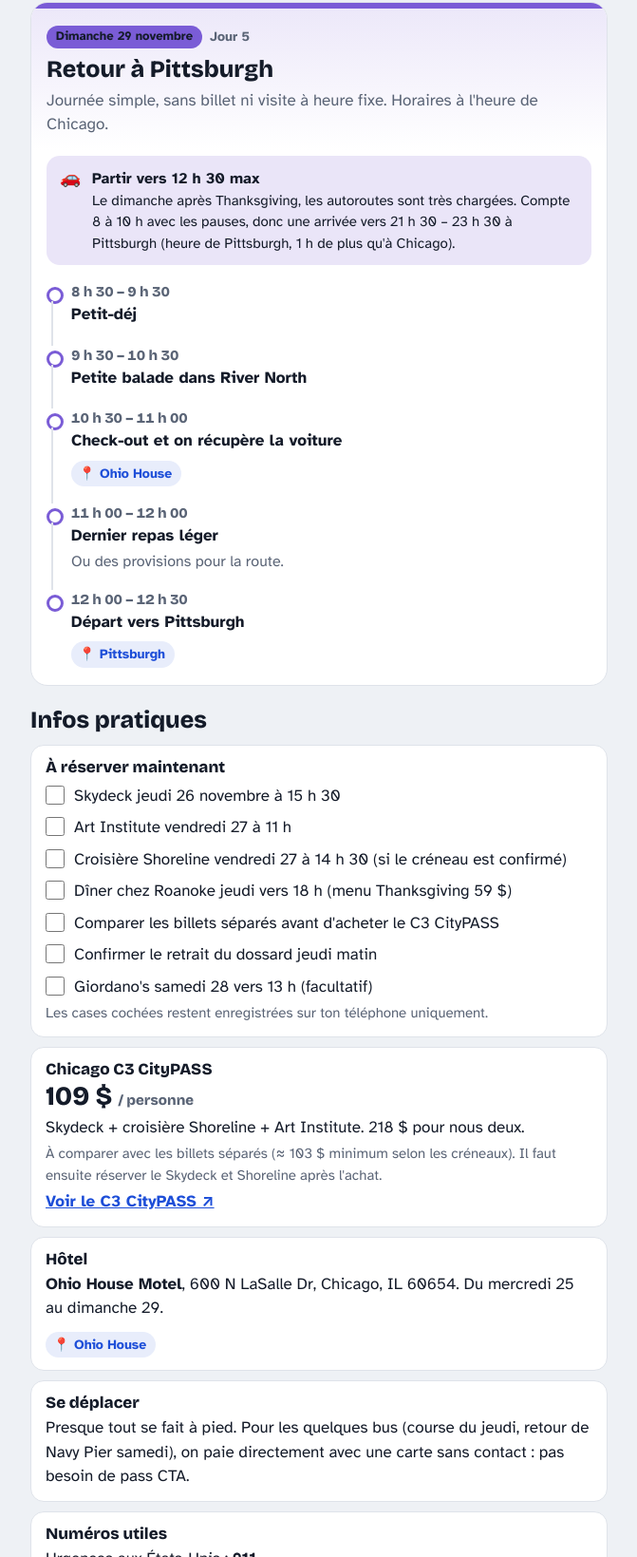
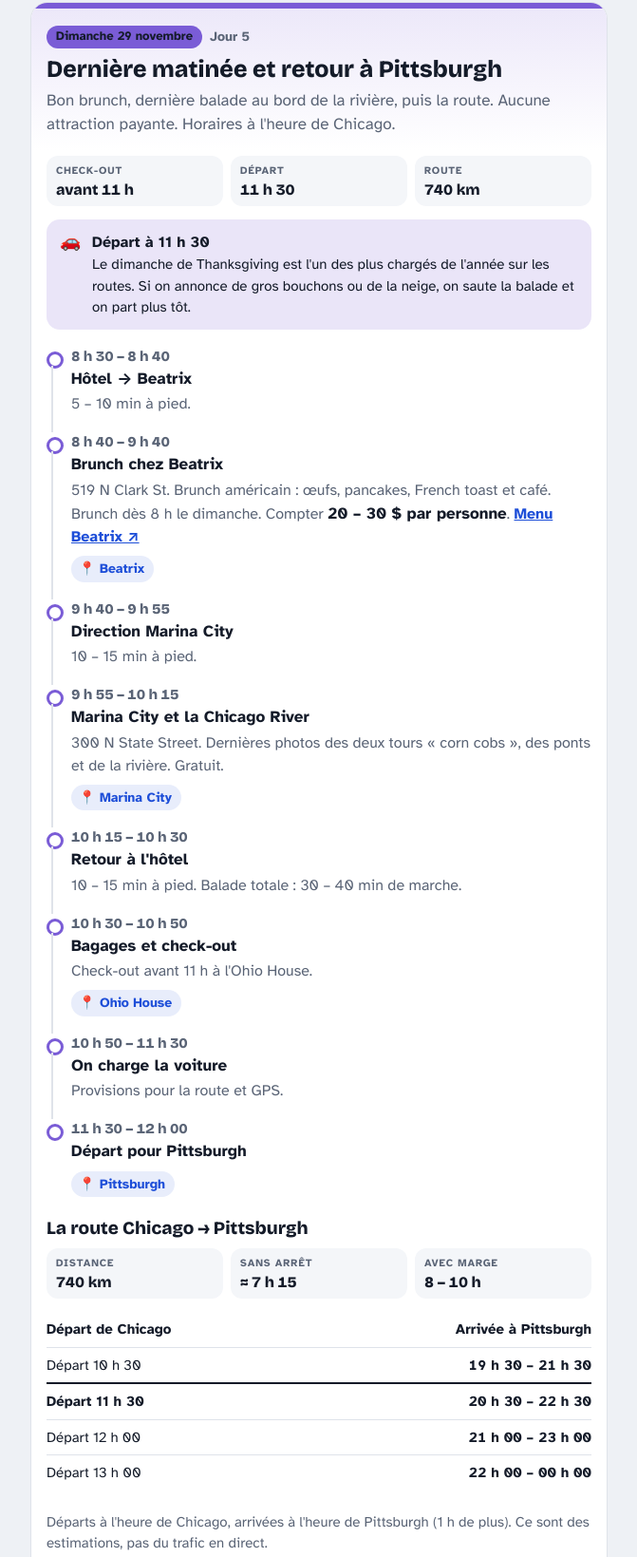
Before and after one commit to enzocherif/vacances_chicago, a plain HTML site: page index.html in a window 1280 px wide. Shown: the part 8167-9806 px from the top of the page at 95% size, without its empty margins (304-975 px from the left). Drawn offline with nearby package versions, Linux system fonts and the light colour scheme.

Commit message:
Dimanche détaillé : brunch Beatrix, Marina City et route du retour
Co-Authored-By: Claude Opus 5.5 <noreply@anthropic.com>
Claude-Session: https://claude.ai/code/session_011rEUkWfWFcShCXAR3YMkxA

```diff
--- a/index.html
+++ b/index.html
@@ -360,18 +360,30 @@ footer { color: var(--muted); font-size: 14px; padding-block: 18px 36px; }
   <section class="day" id="dim-29" data-date="2026-11-29" style="--c: var(--d5)">
     <header>
       <p class="meta"><span class="tag">Dimanche 29 novembre</span> Jour 5</p>
-      <h2>Retour à Pittsburgh</h2>
-      <p class="sub">Journée simple, sans billet ni visite à heure fixe. Horaires à l'heure de Chicago.</p>
+      <h2>Dernière matinée et retour à Pittsburgh</h2>
+      <p class="sub">Bon brunch, dernière balade au bord de la rivière, puis la route. Aucune attraction payante. Horaires à l'heure de Chicago.</p>
     </header>
     <div class="body">
-      <div class="info key"><span class="ico" aria-hidden="true">🚗</span><div><b>Partir vers 12 h 30 max</b>Le dimanche après Thanksgiving, les autoroutes sont très chargées. Compte 8 à 10 h avec les pauses, donc une arrivée vers 21 h 30 – 23 h 30 à Pittsburgh (heure de Pittsburgh, 1 h de plus qu'à Chicago).</div></div>
+      <dl class="stats"><div><dt>Check-out</dt><dd>avant 11 h</dd></div><div><dt>Départ</dt><dd>11 h 30</dd></div><div><dt>Route</dt><dd>740 km</dd></div></dl>
+      <div class="info key"><span class="ico" aria-hidden="true">🚗</span><div><b>Départ à 11 h 30</b>Le dimanche de Thanksgiving est l'un des plus chargés de l'année sur les routes. Si on annonce de gros bouchons ou de la neige, on saute la balade et on part plus tôt.</div></div>
       <ol class="timeline">
-        <li><time>8 h 30 – 9 h 30</time><div><b>Petit-déj</b></div></li>
-        <li><time>9 h 30 – 10 h 30</time><div><b>Petite balade dans River North</b></div></li>
-        <li><time>10 h 30 – 11 h 00</time><div><b>Check-out et on récupère la voiture</b><span class="maps"> <a class="map" href="https://www.google.com/maps/search/?api=1&amp;query=Ohio+House+Motel%2C+600+N+LaSalle+Dr%2C+Chicago%2C+IL+60654" target="_blank" rel="noopener">📍 Ohio House</a></span></div></li>
-        <li><time>11 h 00 – 12 h 00</time><div><b>Dernier repas léger</b>Ou des provisions pour la route.</div></li>
-        <li><time>12 h 00 – 12 h 30</time><div><b>Départ vers Pittsburgh</b><span class="maps"> <a class="map" href="https://www.google.com/maps/search/?api=1&amp;query=Pittsburgh%2C+PA" target="_blank" rel="noopener">📍 Pittsburgh</a></span></div></li>
+        <li><time>8 h 30 – 8 h 40</time><div><b>Hôtel → Beatrix</b>5 – 10 min à pied.</div></li>
+        <li><time>8 h 40 – 9 h 40</time><div><b>Brunch chez Beatrix</b>519 N Clark St. Brunch américain : œufs, pancakes, French toast et café. Brunch dès 8 h le dimanche. Compter <b style="display:inline">20 – 30 $ par personne</b>. <a class="ext" href="https://www.beatrixrestaurants.com/beatrix/river-north/" target="_blank" rel="noopener">Menu Beatrix ↗</a><span class="maps"> <a class="map" href="https://www.google.com/maps/search/?api=1&amp;query=Beatrix%2C+519+N+Clark+St%2C+Chicago%2C+IL+60654" target="_blank" rel="noopener">📍 Beatrix</a></span></div></li>
+        <li><time>9 h 40 – 9 h 55</time><div><b>Direction Marina City</b>10 – 15 min à pied.</div></li>
+        <li><time>9 h 55 – 10 h 15</time><div><b>Marina City et la Chicago River</b>300 N State Street. Dernières photos des deux tours « corn cobs », des ponts et de la rivière. Gratuit.<span class="maps"> <a class="map" href="https://www.google.com/maps/search/?api=1&amp;query=Marina+City%2C+300+N+State+St%2C+Chicago%2C+IL" target="_blank" rel="noopener">📍 Marina City</a></span></div></li>
+        <li><time>10 h 15 – 10 h 30</time><div><b>Retour à l'hôtel</b>10 – 15 min à pied. Balade totale : 30 – 40 min de marche.</div></li>
+        <li><time>10 h 30 – 10 h 50</time><div><b>Bagages et check-out</b>Check-out avant 11 h à l'Ohio House.<span class="maps"> <a class="map" href="https://www.google.com/maps/search/?api=1&amp;query=Ohio+House+Motel%2C+600+N+LaSalle+Dr%2C+Chicago%2C+IL+60654" target="_blank" rel="noopener">📍 Ohio House</a></span></div></li>
+        <li><time>10 h 50 – 11 h 30</time><div><b>On charge la voiture</b>Provisions pour la route et GPS.</div></li>
+        <li><time>11 h 30 – 12 h 00</time><div><b>Départ pour Pittsburgh</b><span class="maps"> <a class="map" href="https://www.google.com/maps/search/?api=1&amp;query=Pittsburgh%2C+PA" target="_blank" rel="noopener">📍 Pittsburgh</a></span></div></li>
       </ol>
+      <h3>La route Chicago → Pittsburgh</h3>
+      <dl class="stats"><div><dt>Distance</dt><dd>740 km</dd></div><div><dt>Sans arrêt</dt><dd>≈ 7 h 15</dd></div><div><dt>Avec marge</dt><dd>8 – 10 h</dd></div></dl>
+      <div class="table-wrap"><table class="dist"><tr><td><b>Départ de Chicago</b></td><td>Arrivée à Pittsburgh</td></tr><tr><td>Départ 10 h 30</td><td>19 h 30 – 21 h 30</td></tr><tr class="total"><td>Départ 11 h 30</td><td>20 h 30 – 22 h 30</td></tr><tr><td>Départ 12 h 00</td><td>21 h 00 – 23 h 00</td></tr><tr><td>Départ 13 h 00</td><td>22 h 00 – 00 h 00</td></tr></table></div>
+      <p class="note">Départs à l'heure de Chicago, arrivées à l'heure de Pittsburgh (1 h de plus). Ce sont des estimations, pas du trafic en direct.</p>
+      <details class="plan-b"><summary>Péages et pauses</summary>
+        <p class="note">La route rapide passe par l'Indiana Toll Road et l'Ohio Turnpike, qui sont payants. Pour éviter les péages, vérifier l'alternative dans le GPS avant de partir : elle peut rallonger pas mal le trajet. Prévoir deux pauses pour manger, faire le plein et changer de conducteur si Noé conduit aussi.</p>
+      </details>
+      <p class="note"><a class="ext" href="https://www.google.com/maps/dir/?api=1&amp;origin=600+N+LaSalle+Dr%2C+Chicago%2C+IL&amp;destination=Pittsburgh%2C+PA&amp;travelmode=driving" target="_blank" rel="noopener">Itinéraire Google Maps ↗</a></p>
     </div>
   </section>
 
@@ -382,7 +394,7 @@ footer { color: var(--muted); font-size: 14px; padding-block: 18px 36px; }
   <div class="grid">
     <div class="card"><h3>À réserver maintenant</h3><ul class="checks"><li><label><input type="checkbox" data-k="r0"><span>Skydeck jeudi 26 novembre à 15 h 30</span></label></li><li><label><input type="checkbox" data-k="r1"><span>Art Institute vendredi 27 à 11 h</span></label></li><li><label><input type="checkbox" data-k="r2"><span>Croisière Shoreline vendredi 27 à 14 h 30 (si le créneau est confirmé)</span></label></li><li><label><input type="checkbox" data-k="r3"><span>Dîner chez Roanoke jeudi vers 18 h (menu Thanksgiving 59 $)</span></label></li><li><label><input type="checkbox" data-k="r4"><span>Comparer les billets séparés avant d'acheter le C3 CityPASS</span></label></li><li><label><input type="checkbox" data-k="r5"><span>Confirmer le retrait du dossard jeudi matin</span></label></li><li><label><input type="checkbox" data-k="r6"><span>Giordano's samedi 28 vers 13 h (facultatif)</span></label></li></ul><p class="note">Les cases cochées restent enregistrées sur ton téléphone uniquement.</p></div>
     <div class="card"><h3>Chicago C3 CityPASS</h3><p class="price">109 $ <span class="note">/ personne</span></p><p>Skydeck + croisière Shoreline + Art Institute. 218 $ pour nous deux.</p><p class="note">À comparer avec les billets séparés (≈ 103 $ minimum selon les créneaux). Il faut ensuite réserver le Skydeck et Shoreline après l'achat.</p><p><a class="ext" href="https://www.citypass.com/chicago" target="_blank" rel="noopener">Voir le C3 CityPASS ↗</a></p></div>
-    <div class="card"><h3>Hôtel</h3><p><b>Ohio House Motel</b>, 600 N LaSalle Dr, Chicago, IL 60654. Du mercredi 25 au dimanche 29.</p><span class="maps"> <a class="map" href="https://www.google.com/maps/search/?api=1&amp;query=Ohio+House+Motel%2C+600+N+LaSalle+Dr%2C+Chicago%2C+IL+60654" target="_blank" rel="noopener">📍 Ohio House</a></span></div>
+    <div class="card"><h3>Hôtel</h3><p><b>Ohio House Motel</b>, 600 N LaSalle Dr, Chicago, IL 60654. Du mercredi 25 au dimanche 29, check-out avant 11 h.</p><span class="maps"> <a class="map" href="https://www.google.com/maps/search/?api=1&amp;query=Ohio+House+Motel%2C+600+N+LaSalle+Dr%2C+Chicago%2C+IL+60654" target="_blank" rel="noopener">📍 Ohio House</a></span></div>
     <div class="card"><h3>Se déplacer</h3><p>Presque tout se fait à pied. Pour les quelques bus (course du jeudi, retour de Navy Pier samedi), on paie directement avec une carte sans contact : pas besoin de pass CTA.</p></div>
     <div class="card"><h3>Numéros utiles</h3><p>Urgences aux États-Unis : <b>911</b>.</p></div>
     <div class="card"><h3>Décalage horaire</h3><p>Chicago a 1 h de moins que Pittsburgh et 7 h de moins que la France.</p></div>
```
